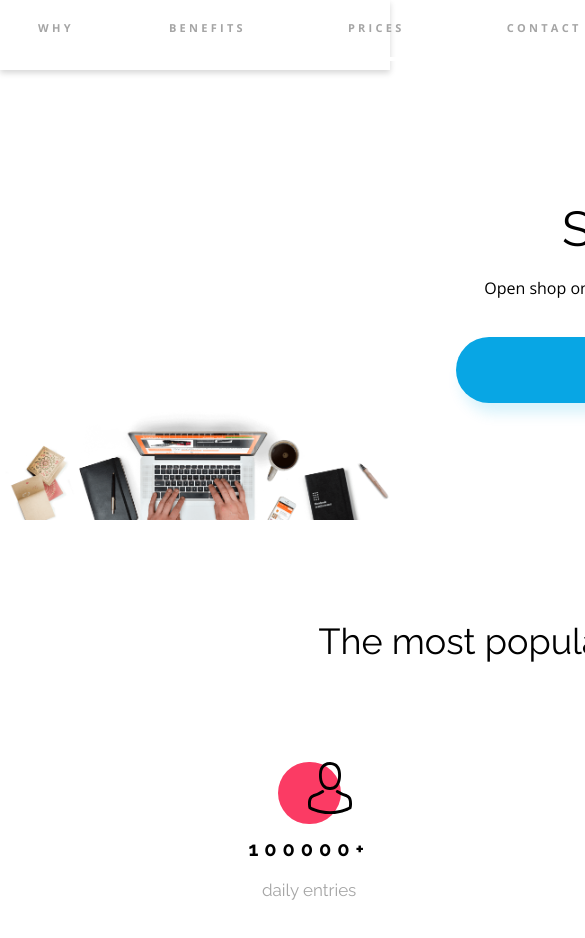
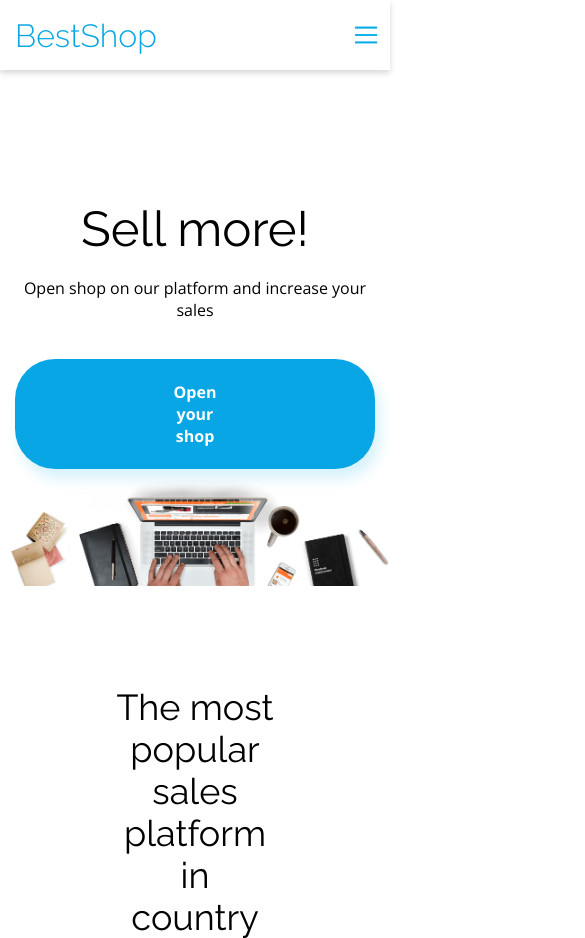
Before and after one commit to marcin5lapinski/Best-Shop, a website: page BestShop/index.html in a window 390 px wide. Shown: the top 938 px of the page, 585 px wide, since content can reach past the window. Drawn offline with nearby package versions, Linux system fonts and the light colour scheme.

Commit message:
Add menu icon for smaller screens in header

```diff
--- a/BestShop/scss/elements/_header.scss
+++ b/BestShop/scss/elements/_header.scss
@@ -27,6 +27,28 @@
   list-style: none;
   font-family: $font-open-sans;
   font-weight: 600;
+
+  @media only screen and (max-width: 705px) {
+    display: inline-block;
+    position: relative;
+  }
+
+
+  @media only screen and (max-width: 705px) {
+    &::before {
+      content: "";
+      display: block;
+      width: 34px;
+      height: 20px;
+      position: absolute;
+      top: -10px;
+      left: -25px;
+      background-image: url("../../assets/hamburger.png");
+      background-size: cover;
+      background-position: center;
+    }
+  }
+
 }
 
 
@@ -40,6 +62,14 @@
   line-height: 15px;
   letter-spacing: 3.28px;
   color: #A5A5A5;
+
+  @media only screen and (max-width: 950px) {
+    margin-left: 50px;
+  }
+
+  @media only screen and (max-width: 705px) {
+    display: none;
+  }
 }
 
 .menu-link:hover {
--- a/BestShop/scss/settings/_basic-settings.scss
+++ b/BestShop/scss/settings/_basic-settings.scss
@@ -5,4 +5,9 @@
 .container {
   width: 1352px;
   margin: 0 auto;
+
+  @media only screen and (max-width: 1352px) {
+    width: 100%;
+    padding: 0 15px;
+  }
 }
```
Also changed, not shown: BestShop/assets/hamburger.png (added), BestShop/css/main.css, 1 other file.
